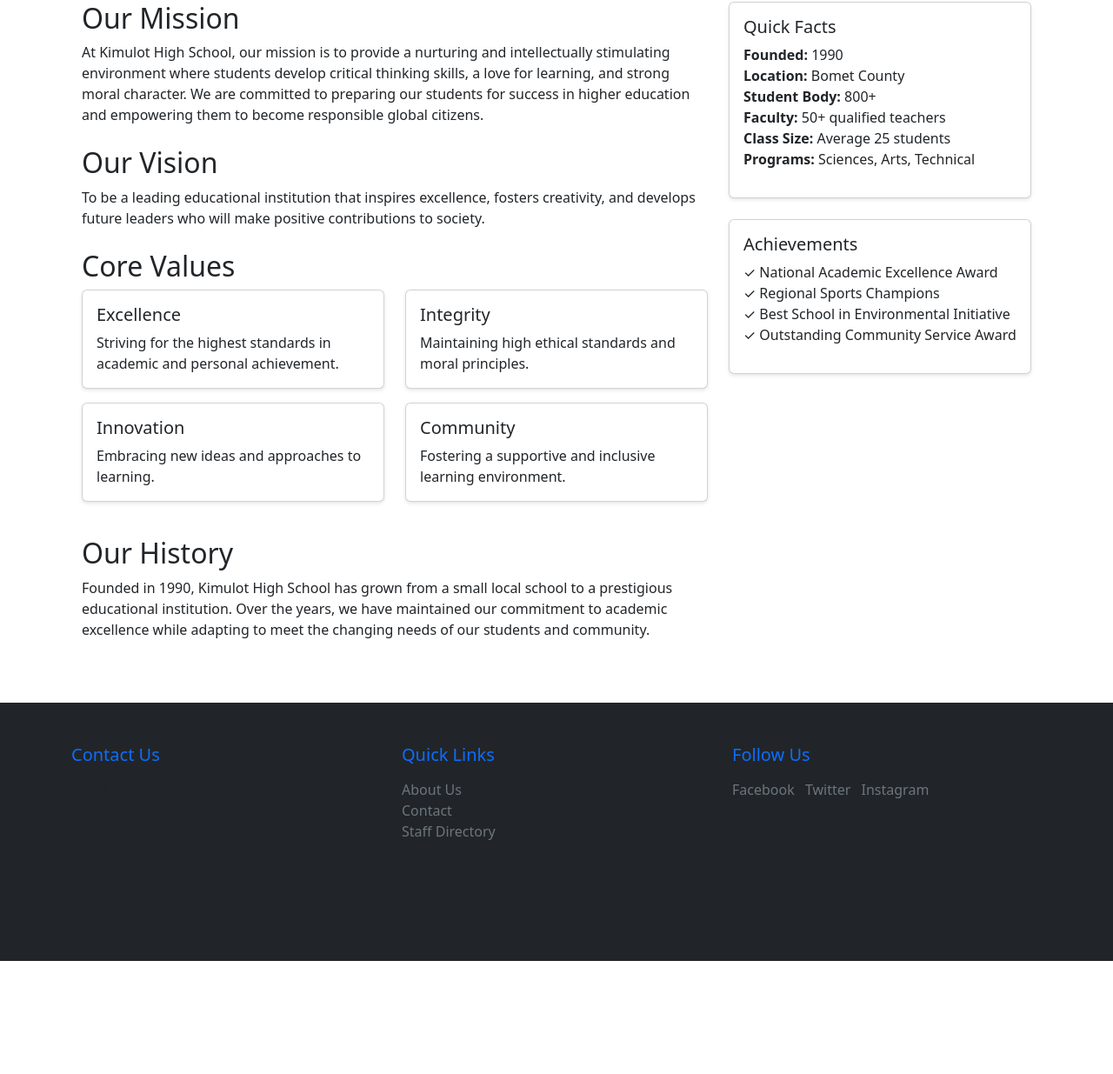
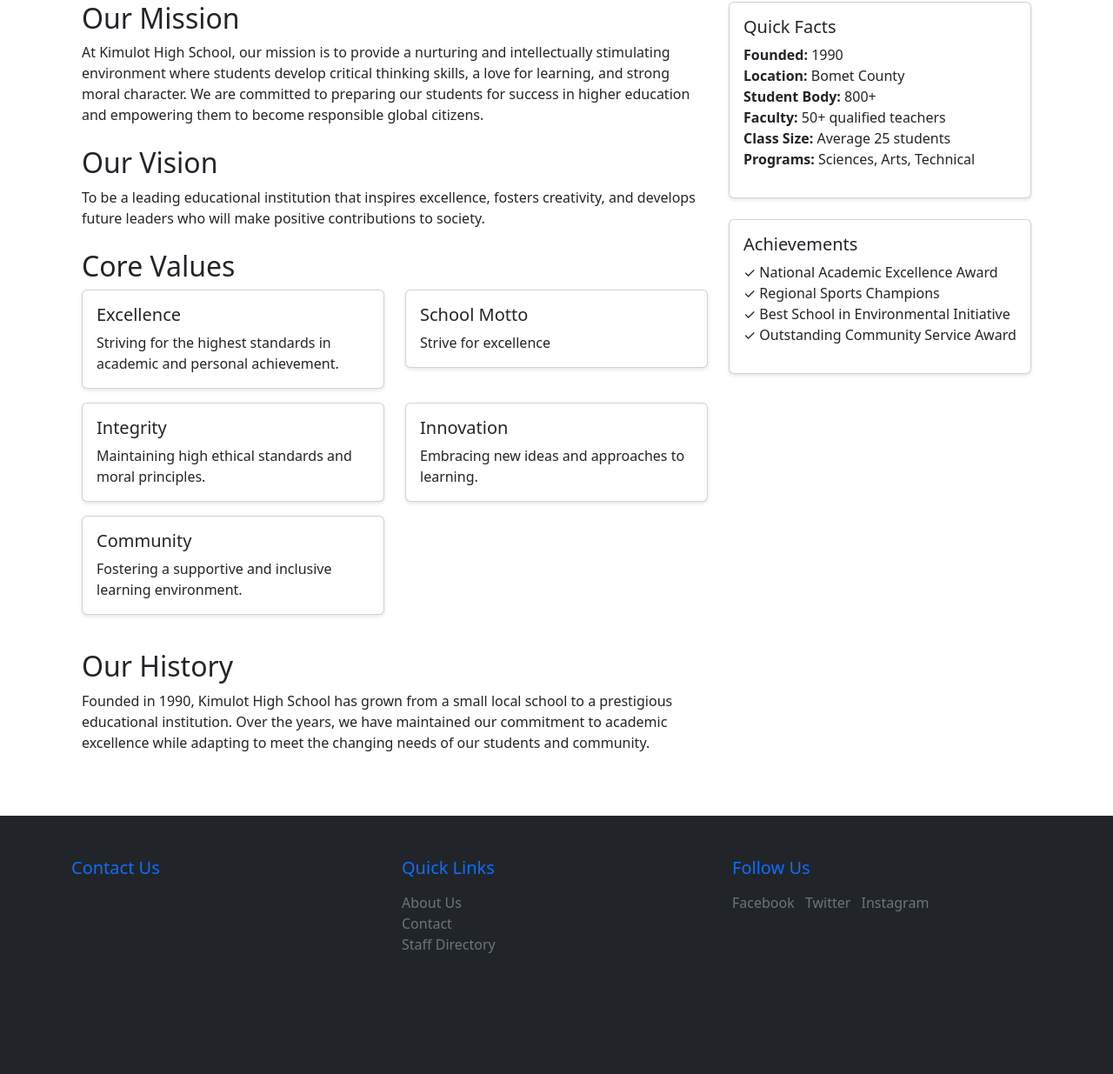
Before and after one commit to abnasity/KIMZ-HIGH-SCHOOL, a Flask app: page /about in a window 1280 px wide. Shown: the part 439-1674 px from the top of the page at 87% size. Before the commit the page ends 1544 px from the top, so only its background shows below. Run offline with Flask 3, Linux system fonts and the light colour scheme.

Commit message:
add school motto

```diff
--- a/app/templates/public/about.html
+++ b/app/templates/public/about.html
@@ -35,6 +35,17 @@
                         </div>
                     </div>
                 </div>
+
+                <div class="col-md-6">
+                    <div class="card mb-3">
+                        <div class="card-body">
+                            <h5 class="card-title">School Motto</h5>
+                            <p class="card-text">Strive for excellence</p>
+                        </div>
+                    </div>
+                </div>
+
+
                 <div class="col-md-6">
                     <div class="card mb-3">
                         <div class="card-body">
```
